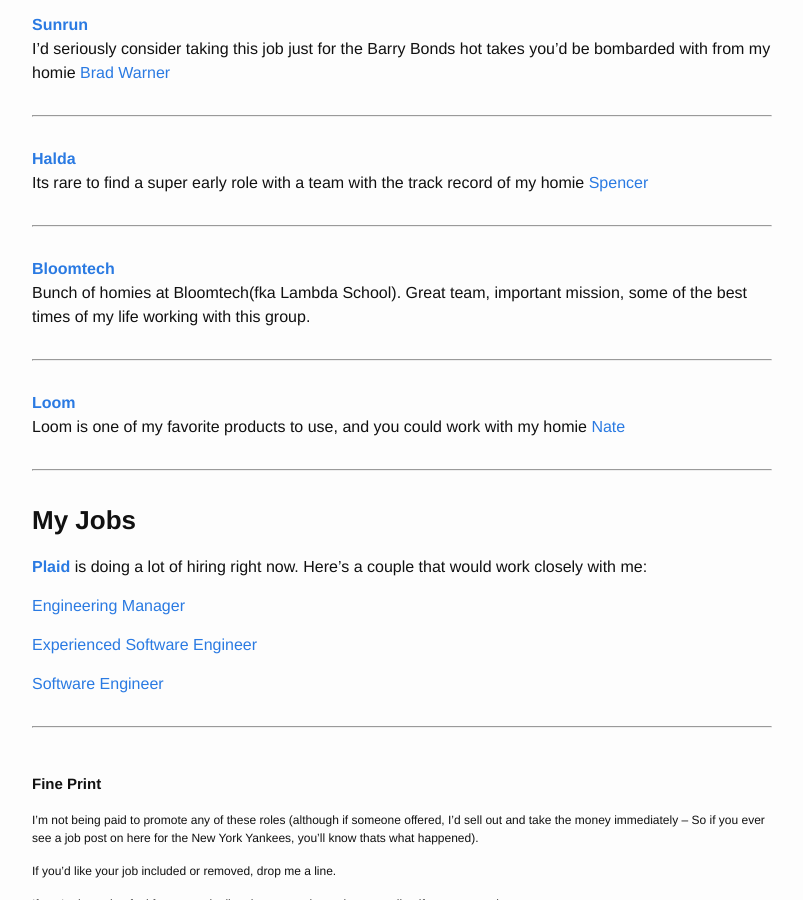
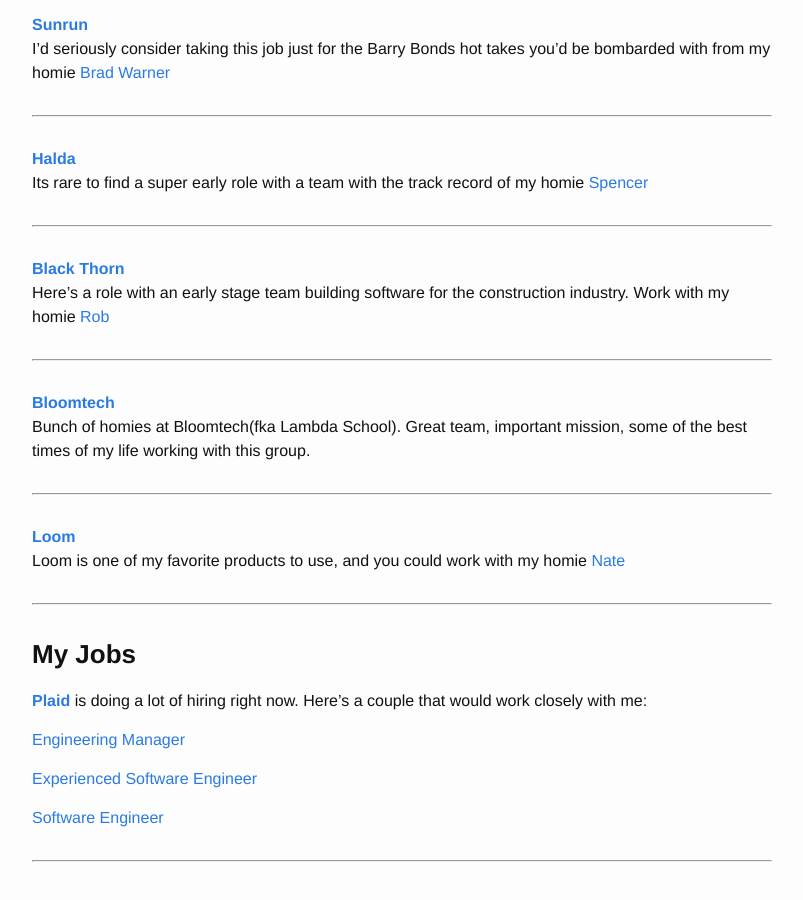
Before and after one commit to rholdy/rholdy.github.io, a Jekyll site: the page built from homies.md, in a window 1280 px wide and 900 px high, scrolled down 977 px. Shown: the whole window, without its empty margins (238-1041 px from the left). Built offline with Jekyll 4.4.1, drawn with Linux system fonts in a browser that asks for light colours.

Commit message:
add blackthorn

```diff
--- a/homies.md
+++ b/homies.md
@@ -48,6 +48,10 @@
 Its rare to find a super early role with a team with the track record of my homie [Spencer](https://www.linkedin.com/in/spencer-peterson-1286757/)
 
 ---
+**[Black Thorn](https://www.linkedin.com/jobs/view/2701317017/)**
+Here's a role with an early stage team building software for the construction industry. Work with my homie [Rob](https://www.linkedin.com/in/rob-mayfield/)
+
+---
 **[Bloomtech](https://www.bloomtech.com/careers)**
 Bunch of homies at Bloomtech(fka Lambda School). Great team, important mission, some of the best times of my life working with this group.
 
```
